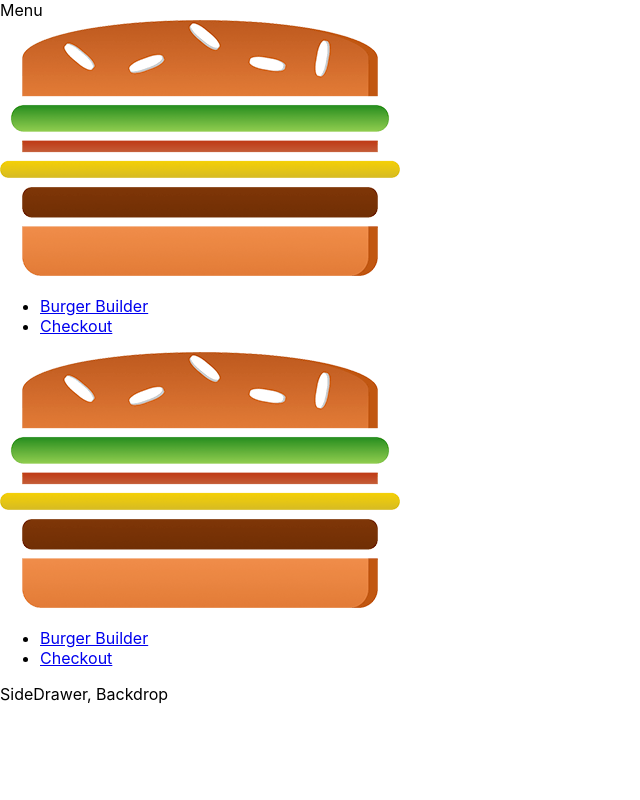
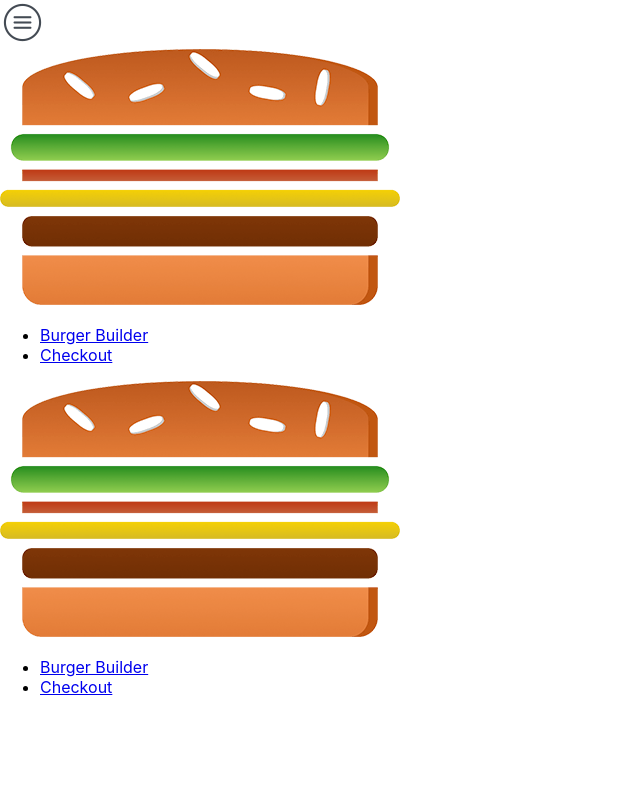
Before and after one commit to 1kevinson/react-complete-guide, a React app in the folder burger-builder/: page / in a window 1280 px wide. Shown: the top 800 px of the page, without its empty margins (0-640 px from the left). Built offline with nearby package versions, Linux system fonts and the light colour scheme.

Commit message:
[Burger Builder](<>): Adding the sideDrawer toggle button

```diff
--- a/burger-builder/src/components/Layout/Layout.js
+++ b/burger-builder/src/components/Layout/Layout.js
@@ -8,22 +8,28 @@ import classes from "./Layout.css";
 
 class Layout extends Component {
   state = {
-    showSideDrawer: true,
+    showSideDrawer: false,
   };
 
   sideDrawerClosedHandler = () => {
     this.setState({ showSideDrawer: false });
   };
 
+  sideDrawerOpenedHandler = () => {
+    //Clean way to change state from previous state
+    this.setState((prevState) => {
+      return { showSideDrawer: !prevState.showSideDrawer };
+    });
+  };
+
   render() {
     return (
       <Aux>
-        <Toolbar />
+        <Toolbar open={this.sideDrawerOpenedHandler} />
         <SideDrawer
           open={this.state.showSideDrawer}
           closed={this.sideDrawerClosedHandler}
         />
-        <div> SideDrawer, Backdrop</div>
         <main className={classes.Content}>{this.props.children}</main>
       </Aux>
     );
--- /dev/null
+++ b/burger-builder/src/components/Navigation/Menu/Menu.css
@@ -0,0 +1,6 @@
+.Menu img {
+  height: 70%;
+}
+.Menu {
+  height: 100%;
+}
--- /dev/null
+++ b/burger-builder/src/components/Navigation/Menu/Menu.js
@@ -0,0 +1,14 @@
+import React from "react";
+import menuLogo from "../../../assets/images/menu.png";
+
+import classes from "./Menu.css";
+
+const menu = (props) => {
+  return (
+    <div className={classes.Menu} onClick={props.clicked}>
+      <img src={menuLogo} alt="menu" />
+    </div>
+  );
+};
+
+export default menu;
--- a/burger-builder/src/components/Navigation/Toolbar/Toolbar.js
+++ b/burger-builder/src/components/Navigation/Toolbar/Toolbar.js
@@ -3,11 +3,14 @@ import React from "react";
 import classes from "./Toolbar.css";
 import Logo from "../../Logo/Logo";
 import NavigationItems from "../NavigationItems/NavigationItems";
+import Menu from "../Menu/Menu";
 
 const toolbar = (props) => {
   return (
     <header className={classes.Toolbar}>
-      <div>Menu</div>
+      <div>
+        <Menu clicked={props.open} />
+      </div>
       <div className={classes.Logo}>
         <Logo />
       </div>
```
Also changed, not shown: burger-builder/src/assets/images/menu.png (added).
